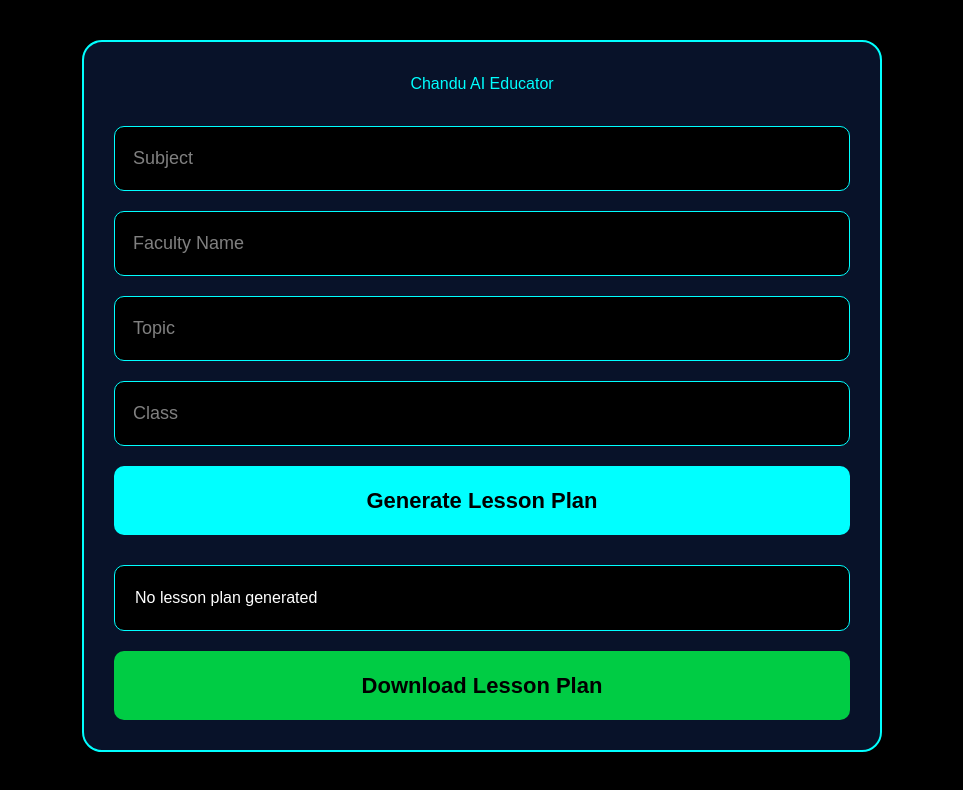
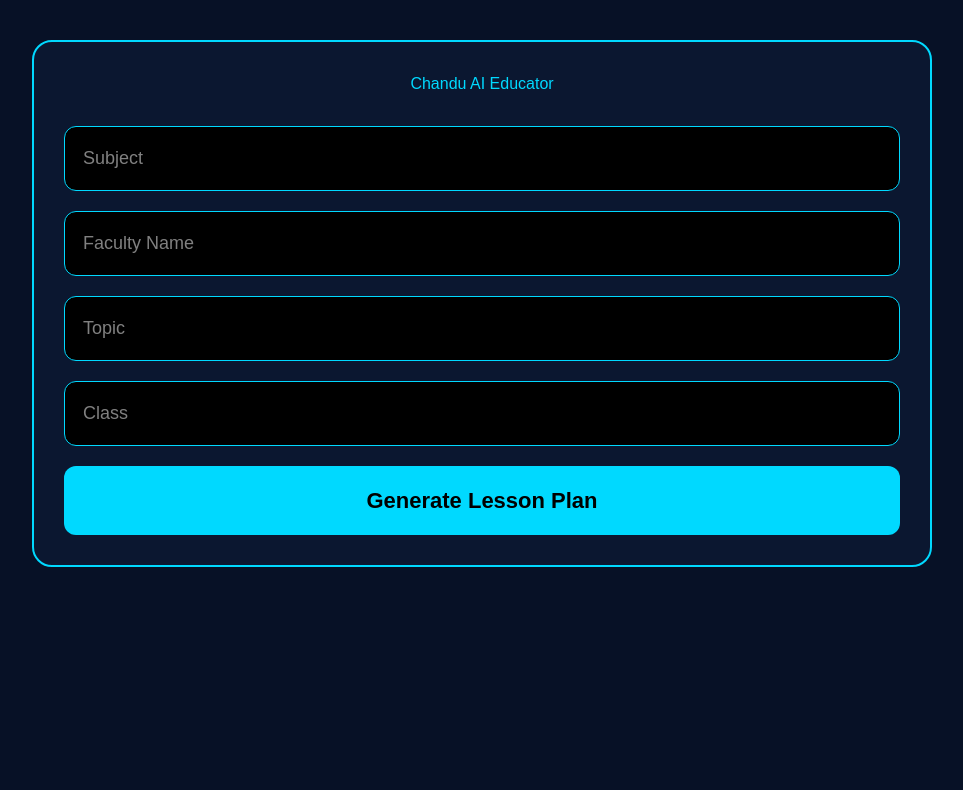
Before and after one commit to moulichandrakorukonda-gif/Moulichand-Ai-Educator, a Next.js app: page / in a window 1280 px wide. Shown: the top 790 px of the page, without its empty margins (158-1121 px from the left). Built offline with nearby package versions, Linux system fonts and the light colour scheme.

Commit message:
Offline lesson plan generator

```diff
--- a/app/page.tsx
+++ b/app/page.tsx
@@ -7,90 +7,108 @@ export default function Home() {
   const [faculty, setFaculty] = useState("");
   const [topic, setTopic] = useState("");
   const [className, setClassName] = useState("");
-  const [result, setResult] = useState("");
+  const [lessonPlan, setLessonPlan] = useState("");
 
   const generateLessonPlan = () => {
-    const lesson = `
+    const content = `
+==============================
         LESSON PLAN
+==============================
 
-Subject: ${subject}
-Faculty Name: ${faculty}
-Topic: ${topic}
-Class: ${className}
+Faculty Name : ${faculty}
 
-----------------------------
+Subject      : ${subject}
 
-Introduction:
-The teacher introduces the topic "${topic}" with simple examples and classroom interaction.
+Topic        : ${topic}
 
-Learning Objectives:
-1. Understand the concept of ${topic}
-2. Improve subject knowledge
-3. Encourage classroom participation
+Class        : ${className}
 
-Teaching Method:
-- Explanation Method
-- Blackboard Teaching
-- Student Interaction
-- Activity Based Learning
+-----------------------------------------
+Learning Objectives
+-----------------------------------------
 
-Teaching Aids:
-- Textbook
-- Blackboard
-- Charts
-- Digital Content
+1. Students understand the concept of ${topic}
 
-Classroom Activity:
-Students will participate in discussion and answer questions related to ${topic}.
+2. Students participate actively in classroom discussion
 
-Assessment:
-1. Oral Questions
-2. Classwork
-3. Homework Assignment
+3. Students improve analytical and communication skills
 
-Homework:
-Write short notes on ${topic}.
+-----------------------------------------
+Teaching Methodology
+-----------------------------------------
 
-Conclusion:
-The lesson is summarized and important points are revised.
+• Introduction of topic
+• Explanation with examples
+• Blackboard interaction
+• Student activity
+• Recap and questioning
+
+-----------------------------------------
+Teaching Learning Materials
+-----------------------------------------
+
+• Blackboard
+• Textbook
+• Charts / PPT
+• Classroom Discussion
+
+-----------------------------------------
+Assessment
+-----------------------------------------
+
+• Oral Questions
+• Class Interaction
+• Short Activity
+
+-----------------------------------------
+Conclusion
+-----------------------------------------
+
+The lesson was completed successfully and students understood the concept effectively.
+
+==============================
+Generated by Chandu AI Educator
+==============================
 `;
 
-    setResult(lesson);
+    setLessonPlan(content);
   };
 
-  const downloadLesson = () => {
-    const blob = new Blob([result], { type: "text/plain" });
-    const url = URL.createObjectURL(blob);
+  const downloadLessonPlan = () => {
+    const blob = new Blob([lessonPlan], {
+      type: "text/plain;charset=utf-8",
+    });
 
-    const a = document.createElement("a");
-    a.href = url;
-    a.download = `${topic}-lesson-plan.txt`;
-    a.click();
+    const link = document.createElement("a");
+    link.href = URL.createObjectURL(blob);
+    link.download = "LessonPlan.txt";
+    link.click();
   };
 
   return (
     <main
       style={{
-        background: "black",
         minHeight: "100vh",
+        background: "#071126",
+        padding: "40px",
         color: "white",
-        padding: "40px",
+        fontFamily: "Arial",
       }}
     >
       <div
         style={{
-          maxWidth: "800px",
+          maxWidth: "900px",
           margin: "auto",
-          background: "#081229",
+          background: "#0b1730",
           padding: "30px",
           borderRadius: "20px",
-          border: "2px solid cyan",
+          border: "2px solid #00d9ff",
         }}
       >
         <h1
           style={{
             textAlign: "center",
-            color: "cyan",
+            color: "#00d9ff",
             marginBottom: "30px",
           }}
         >
@@ -125,25 +143,32 @@ The lesson is summarized and important points are revised.
           style={inputStyle}
         />
 
-        <button onClick={generateLessonPlan} style={buttonStyle}>
+        <button
+          onClick={generateLessonPlan}
+          style={buttonStyle}
+        >
           Generate Lesson Plan
         </button>
 
-        <div
+        {lessonPlan && (
+          <>
+            <textarea
+              value={lessonPlan}
+              readOnly
               style={{
-            background: "black",
+                width: "100%",
+                height: "400px",
+                marginTop: "30px",
                 padding: "20px",
-            marginTop: "30px",
-            borderRadius: "10px",
-            whiteSpace: "pre-wrap",
-            border: "1px solid cyan",
+                borderRadius: "12px",
+                background: "#000",
+                color: "#00ffcc",
+                fontSize: "16px",
               }}
-        >
-          {result || "No lesson plan generated"}
-        </div>
+            />
 
             <button
-          onClick={downloadLesson}
+              onClick={downloadLessonPlan}
               style={{
                 ...buttonStyle,
                 background: "#00cc44",
@@ -152,6 +177,8 @@ The lesson is summarized and important points are revised.
             >
               Download Lesson Plan
             </button>
+          </>
+        )}
       </div>
     </main>
   );
@@ -161,21 +188,21 @@ const inputStyle = {
   width: "100%",
   padding: "18px",
   marginBottom: "20px",
-  background: "black",
+  borderRadius: "12px",
+  border: "1px solid #00d9ff",
+  background: "#000",
   color: "white",
-  border: "1px solid cyan",
-  borderRadius: "10px",
   fontSize: "18px",
 };
 
 const buttonStyle = {
   width: "100%",
   padding: "18px",
-  background: "cyan",
+  borderRadius: "12px",
+  border: "none",
+  background: "#00d9ff",
   color: "black",
-  border: "none",
-  borderRadius: "10px",
   fontSize: "22px",
-  fontWeight: "bold",
+  fontWeight: "bold" as const,
   cursor: "pointer",
 };
--- a/package.json
+++ b/package.json
@@ -9,6 +9,8 @@
     "lint": "eslint"
   },
   "dependencies": {
+    "docx": "^9.6.1",
+    "file-saver": "^2.0.5",
     "next": "16.2.6",
     "openai": "^6.38.0",
     "react": "19.2.4",
```
Also changed, not shown: 1 other file (tests, documents, lock files or other folders). Lines whose indentation alone changed are shown as unchanged.
